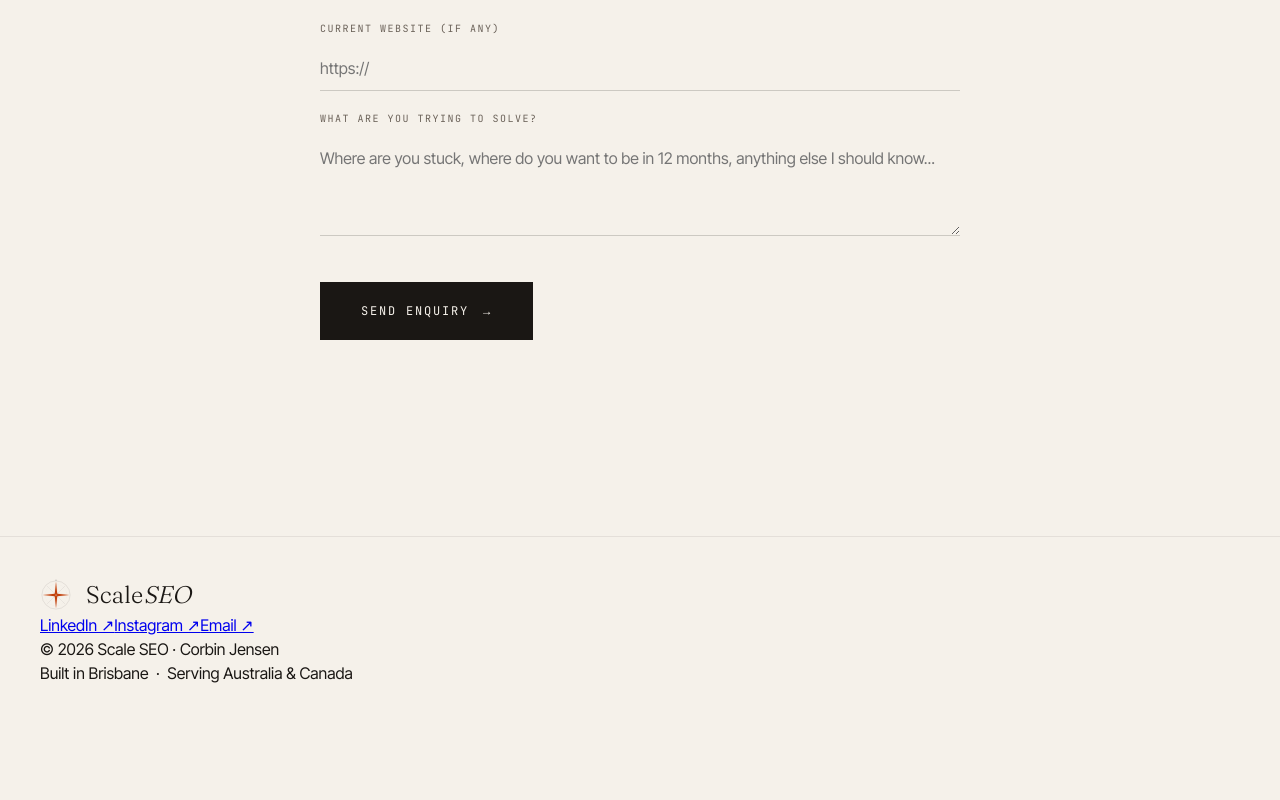
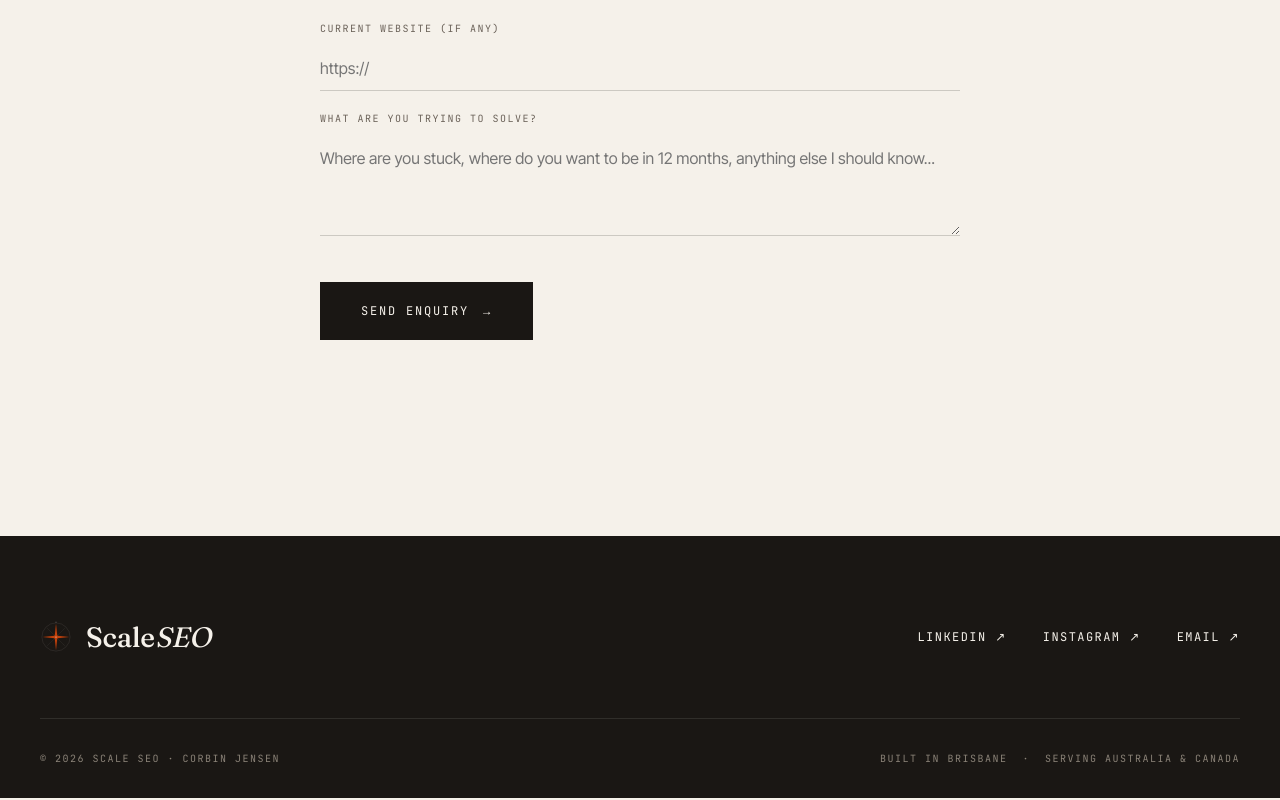
Before and after one commit to ScaleCRMCO/scaleseo, a Next.js app: page / in a window 1280 px wide. Shown: the part 7065-7865 px from the top of the page. Before the commit the page ends 7792 px from the top, so only its background shows below. Built offline with nearby package versions, Linux system fonts and the light colour scheme.

Commit message:
Update Footer.module.css

```diff
--- a/src/app/components/Footer.module.css
+++ b/src/app/components/Footer.module.css
@@ -1,56 +1,120 @@
 .footer {
-  border-top: 1px solid var(--line);
-  padding: 40px;
+  background: var(--bg-dark);
+  color: var(--ink-on-dark);
+  padding: 80px 40px 32px;
+  position: relative;
 }
 
-.grid {
+/* === TOP ROW: brand + socials === */
+.top {
   display: grid;
-  grid-template-columns: 1fr 1fr 1fr;
-  gap: 40px;
-  align-items: end;
+  grid-template-columns: 1fr auto;
+  gap: 60px;
+  align-items: center;
+  padding-bottom: 60px;
+  border-bottom: 1px solid var(--line-on-dark);
 }
 
 .brand {
   font-family: var(--display);
-  font-weight: 300;
-  font-size: 24px;
+  font-weight: 500;
+  font-size: 28px;
+  letter-spacing: -0.01em;
   display: flex;
   align-items: center;
   gap: 14px;
+  color: var(--ink-on-dark);
 }
 
-.center {
-  text-align: center;
+.brand :global(svg) {
+  color: var(--ink-on-dark);
+}
+
+.wordmark em {
+  font-style: italic;
+  font-weight: 400;
+}
+
+/* === SOCIALS === */
+.socials {
+  display: flex;
+  gap: 36px;
   font-family: var(--mono);
-  font-size: 10px;
-  color: var(--ink-dim);
-  letter-spacing: 0.15em;
+  font-size: 12px;
+  letter-spacing: 0.12em;
   text-transform: uppercase;
 }
 
-.right {
-  text-align: right;
-  font-family: var(--mono);
-  font-size: 11px;
-  color: var(--ink-dim);
-  letter-spacing: 0.1em;
+.socials a {
+  color: var(--ink-on-dark);
+  text-decoration: none;
+  position: relative;
+  transition: color 0.3s ease;
 }
 
-.right a {
-  color: var(--ink-dim);
-  text-decoration: none;
-  transition: color 0.3s;
+.socials a::after {
+  content: '';
+  position: absolute;
+  bottom: -6px;
+  left: 0;
+  width: 0;
+  height: 1px;
+  background: var(--accent);
+  transition: width 0.3s ease;
 }
 
-.right a:hover {
+.socials a:hover {
   color: var(--accent);
 }
 
+.socials a:hover::after {
+  width: 100%;
+}
+
+/* === BOTTOM ROW: copy + tagline === */
+.bottom {
+  display: grid;
+  grid-template-columns: 1fr 1fr;
+  gap: 40px;
+  padding-top: 32px;
+  align-items: center;
+  font-family: var(--mono);
+  font-size: 10px;
+  letter-spacing: 0.15em;
+  text-transform: uppercase;
+  color: var(--ink-dim-on-dark);
+}
+
+.copy {
+  text-align: left;
+}
+
+.tagline {
+  text-align: right;
+}
+
+/* === RESPONSIVE === */
 @media (max-width: 900px) {
-  .grid {
+  .footer { padding: 60px 24px 28px; }
+
+  .top {
     grid-template-columns: 1fr;
+    gap: 36px;
+    padding-bottom: 40px;
+  }
+
+  .socials {
+    flex-wrap: wrap;
     gap: 24px;
+    font-size: 11px;
+  }
+
+  .bottom {
+    grid-template-columns: 1fr;
+    gap: 12px;
+  }
+
+  .tagline {
     text-align: left;
   }
-  .center, .right { text-align: left; }
 }
```
